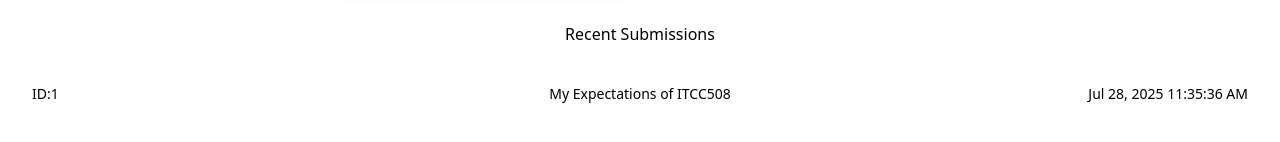
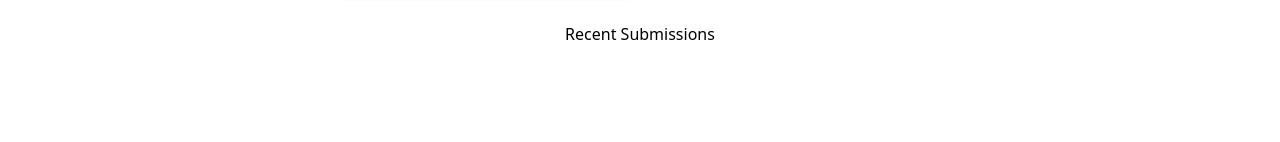
Before and after one commit to DJCAYZ/portfolio, a Next.js app: page /portfolio/itcc307 in a window 1280 px wide. Shown: the part 534-676 px from the top of the page. Built offline with nearby package versions, Linux system fonts and the light colour scheme.

Commit message:
fix submission filter on recent submissions for each course

```diff
--- a/src/app/portfolio/[code]/page.tsx
+++ b/src/app/portfolio/[code]/page.tsx
@@ -13,7 +13,7 @@ export default async function CoursePage({
 
   const course = courses[code];
   const pinned_submission = submissions.find(sub => sub.id === course.pinned_submission);
-  const recent_submissions = submissions.sort((a, b) => dayjs(a.date).diff(dayjs(b.date))).slice(0, 5);
+  const recent_submissions = submissions.filter(submission => submission.course === code).sort((a, b) => dayjs(a.date).diff(dayjs(b.date))).slice(0, 5);
 
   if (!course) return notFound();
 
```
